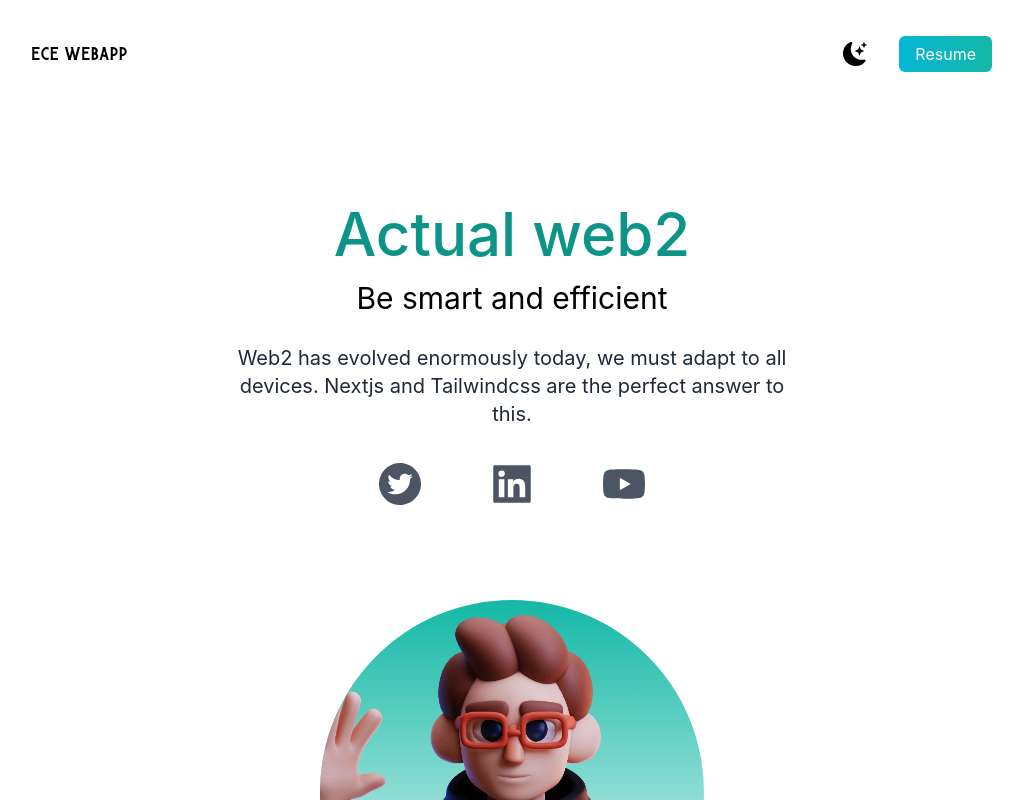
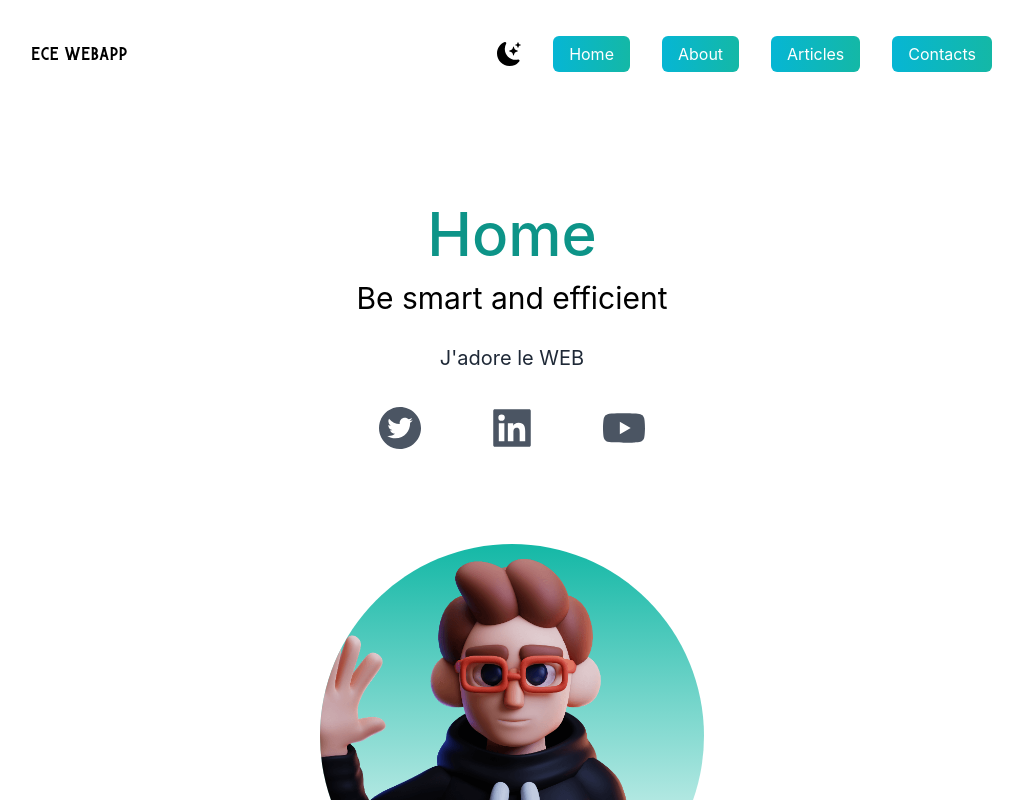
Before and after one commit to PierreLouisLetoquart/nextjs-supabase-blog, a Next.js app in the folder frontend/: page / in a window 1280 px wide. Shown: the top 800 px of the page, without its empty margins (128-1151 px from the left). Built offline with nearby package versions, Linux system fonts and the light colour scheme.

Commit message:
feat : Ajout des liens de pages

```diff
--- /dev/null
+++ b/frontend/pages/About.js
@@ -0,0 +1,35 @@
+/* eslint-disable jsx-a11y/alt-text */
+/* eslint-disable react/no-unescaped-entities */
+import Head from "next/head";
+import {
+  AiFillTwitterCircle,
+  AiFillLinkedin,
+  AiFillYoutube,
+} from "react-icons/ai";
+import { BsFillMoonStarsFill } from "react-icons/bs";
+import { useState } from "react";
+import deved from "../public/dev-ed-wave.png";
+import code from "../public/code.png";
+import design from "../public/design.png";
+import consulting from "../public/consulting.png";
+import Image from "next/image";
+import web1 from "../public/web1.png";
+import web2 from "../public/web2.png";
+import web3 from "../public/web3.png";
+import web4 from "../public/web4.png";
+import web5 from "../public/web5.png";
+import web6 from "../public/web6.png";
+import Link from "next/link";
+
+export default function About(){
+// faire des opération
+const name = "Kilan";
+
+// render()
+  return(
+    <div>
+      <h1>Page About</h1>
+      <h1>About page by {name}</h1>
+    </div>
+  );
+}
--- /dev/null
+++ b/frontend/pages/articles.js
@@ -0,0 +1,36 @@
+/* eslint-disable jsx-a11y/alt-text */
+/* eslint-disable react/no-unescaped-entities */
+import Head from "next/head";
+import {
+  AiFillTwitterCircle,
+  AiFillLinkedin,
+  AiFillYoutube,
+} from "react-icons/ai";
+import { BsFillMoonStarsFill } from "react-icons/bs";
+import { useState } from "react";
+import deved from "../public/dev-ed-wave.png";
+import code from "../public/code.png";
+import design from "../public/design.png";
+import consulting from "../public/consulting.png";
+import Image from "next/image";
+import web1 from "../public/web1.png";
+import web2 from "../public/web2.png";
+import web3 from "../public/web3.png";
+import web4 from "../public/web4.png";
+import web5 from "../public/web5.png";
+import web6 from "../public/web6.png";
+import Link from "next/link";
+import Home from ".";
+
+export default function Articles(){
+// faire des opération
+const name = "Kilan";
+
+// render()
+  return(
+    <div>
+      <h1> Page Articles </h1>
+      <h1>About page by {name}</h1>
+    </div>
+  );
+}
--- /dev/null
+++ b/frontend/pages/contact.js
@@ -0,0 +1,36 @@
+/* eslint-disable jsx-a11y/alt-text */
+/* eslint-disable react/no-unescaped-entities */
+import Head from "next/head";
+import {
+  AiFillTwitterCircle,
+  AiFillLinkedin,
+  AiFillYoutube,
+} from "react-icons/ai";
+import { BsFillMoonStarsFill } from "react-icons/bs";
+import { useState } from "react";
+import deved from "../public/dev-ed-wave.png";
+import code from "../public/code.png";
+import design from "../public/design.png";
+import consulting from "../public/consulting.png";
+import Image from "next/image";
+import web1 from "../public/web1.png";
+import web2 from "../public/web2.png";
+import web3 from "../public/web3.png";
+import web4 from "../public/web4.png";
+import web5 from "../public/web5.png";
+import web6 from "../public/web6.png";
+import Link from "next/link";
+import Home from ".";
+
+export default function Contact(){
+// faire des opération
+const name = "Kilan";
+
+// render()
+  return(
+    <div>
+      <h1> Page Contact </h1>
+      <h1>About page by {name}</h1>
+    </div>
+  );
+}
--- a/frontend/pages/index.js
+++ b/frontend/pages/index.js
@@ -19,6 +19,7 @@ import web3 from "../public/web3.png";
 import web4 from "../public/web4.png";
 import web5 from "../public/web5.png";
 import web6 from "../public/web6.png";
+import Link from "next/link";
 
 export default function Home() {
   const [darkMode, setDarkMode] = useState(false);
@@ -44,23 +45,46 @@ export default function Home() {
               <li>
                 <a
                   className="bg-gradient-to-r from-cyan-500 text- to-teal-500 text-white px-4 py-2 border-none rounded-md ml-8"
-                  href="#"
+                  href="/"
                 >
-                  Resume
+                  Home
+                </a>
+              </li>
+              <li>
+                <a
+                  className="bg-gradient-to-r from-cyan-500 text- to-teal-500 text-white px-4 py-2 border-none rounded-md ml-8"
+                  href="/About"
+                >
+                  About
+                </a>
+              </li>
+              <li>
+                <a
+                  className="bg-gradient-to-r from-cyan-500 text- to-teal-500 text-white px-4 py-2 border-none rounded-md ml-8"
+                  href="/articles"
+                >
+                  Articles
+                </a>
+              </li>
+              <li>
+                <a
+                  className="bg-gradient-to-r from-cyan-500 text- to-teal-500 text-white px-4 py-2 border-none rounded-md ml-8"
+                  href="/contact"
+                >
+                  Contacts
                 </a>
               </li>
             </ul>
           </nav>
           <div className="text-center p-10 py-10">
             <h2 className="text-5xl py-2 text-teal-600 font-medium dark:text-teal-400 md:text-6xl">
-              Actual web2
+              Home
             </h2>
             <h3 className="text-2xl py-2 dark:text-white md:text-3xl">
               Be smart and efficient
             </h3>
             <p className="text-md py-5 leading-8 text-gray-800 dark:text-gray-200 max-w-xl mx-auto md:text-xl">
-              Web2 has evolved enormously today, we must adapt to all devices.
-              Nextjs and Tailwindcss are the perfect answer to this.
+              J'adore le WEB
             </p>
             <div className="text-5xl flex justify-center gap-16 py-3 text-gray-600 dark:text-gray-400">
               <AiFillTwitterCircle />
```
Also changed, not shown: frontend/pages/about.js (deleted).
